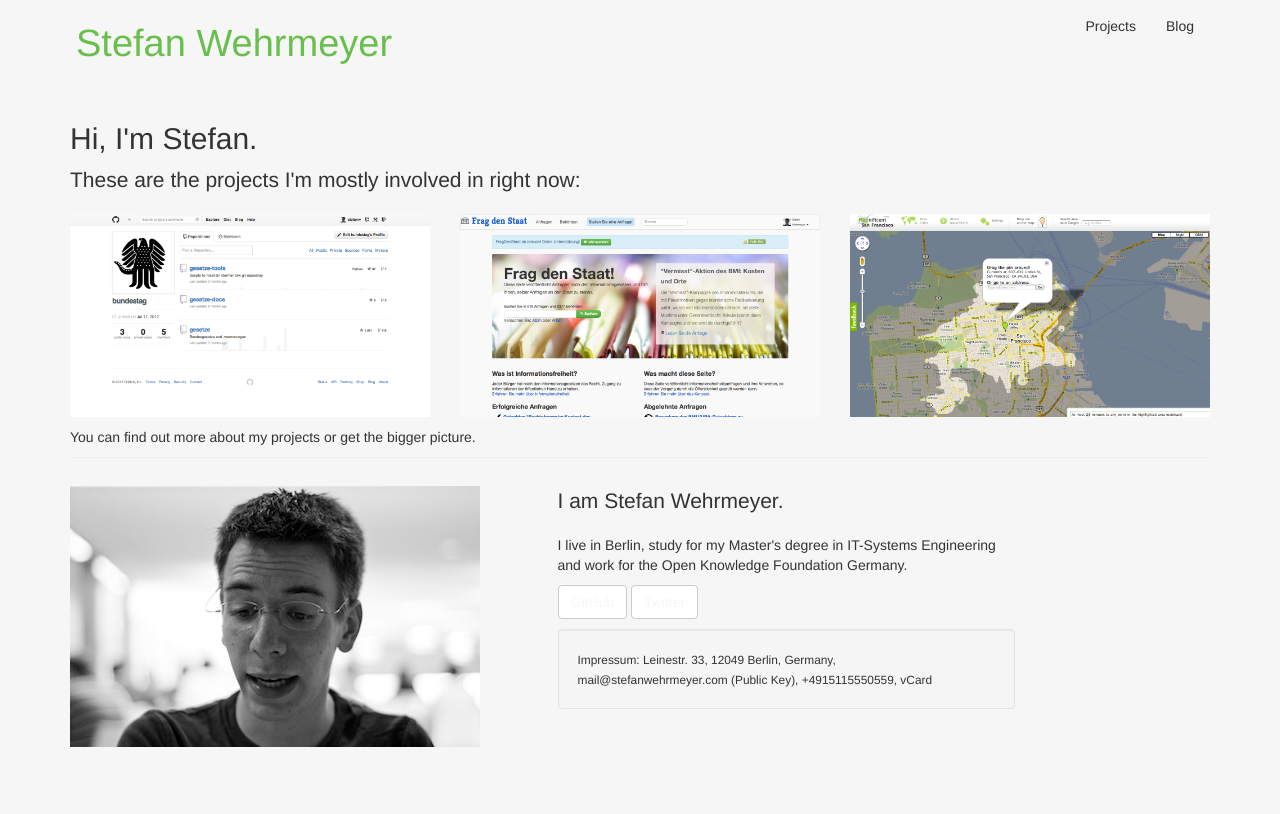
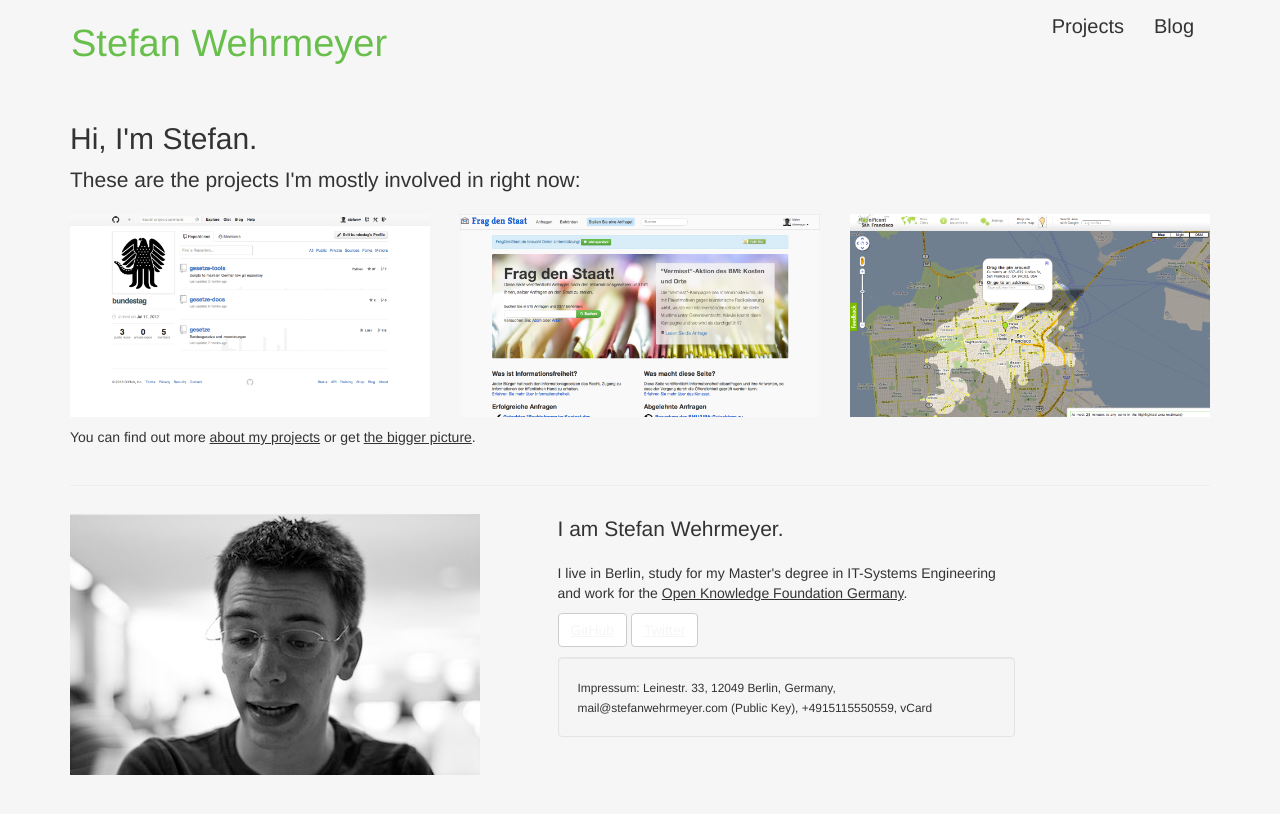
Before and after one commit to stefanw/stefanwehrmeyer.com, a Jekyll site: the page built from index.html, in a window 1280 px wide. Shown: the top 814 px of the page. Built offline with Jekyll 4.4.1, drawn with Linux system fonts in a browser that asks for light colours; nearby versions of some CDN libraries; library files that are not in the unit come from our copies; Markdown is read by kramdown in place of the engine named in the settings.

Commit message:
Fix up some styles
 - menu items bigger
 - highlight contact info on target
 - remove padding from brand
 - add margin to footer
 - underline links in paragraphs

```diff
--- a/css/style.css
+++ b/css/style.css
@@ -10,7 +10,6 @@
     color: #68BF4C;
     font-family: "Droid Sans", "Helvetica Neue", Helvetica, Arial, sans-serif;
     padding: 0;
-    padding-left: 5px;
     max-width: none;
     font-size: 38px;
     line-height: 44px;
@@ -18,6 +17,10 @@
 
 .navbar-brand a {
   color: #68BF4C;
+}
+
+.navbar-nav li a {
+  font-size: 20px;
 }
 
 .btn-default, .btn-default:hover {
@@ -31,6 +34,10 @@
 a:hover {
   color: #68BF4C;
   text-decoration: none;
+}
+
+p a {
+  text-decoration: underline;
 }
 
 .thumbnail {
@@ -76,8 +83,13 @@
 }
 
 .footer {
+  margin-top: 2em;
   border-top: 1px solid #eee;
   padding-top: 2em;
+}
+
+#contact:target {
+  outline: 1px solid #d33;
 }
 
 
```
